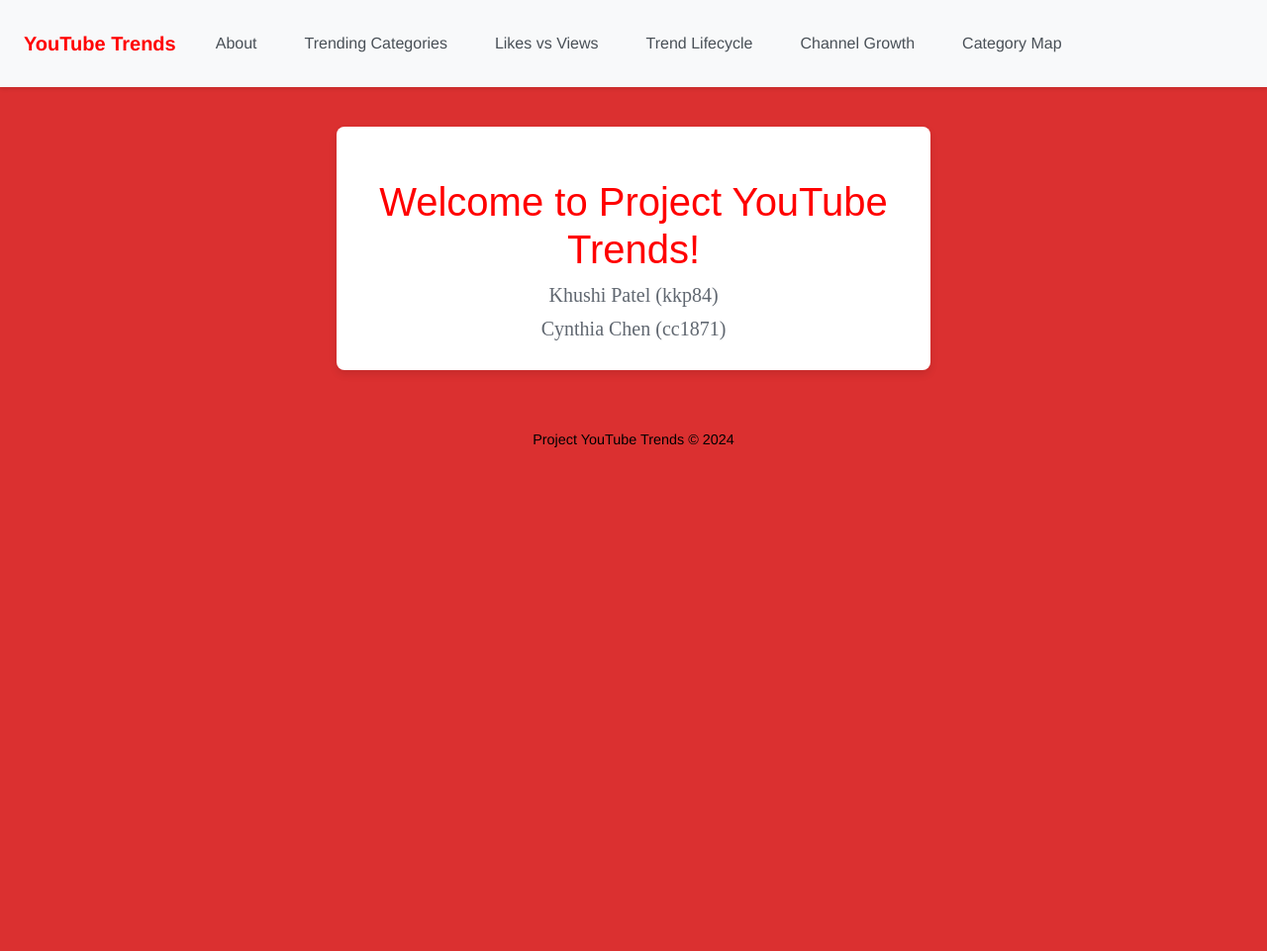
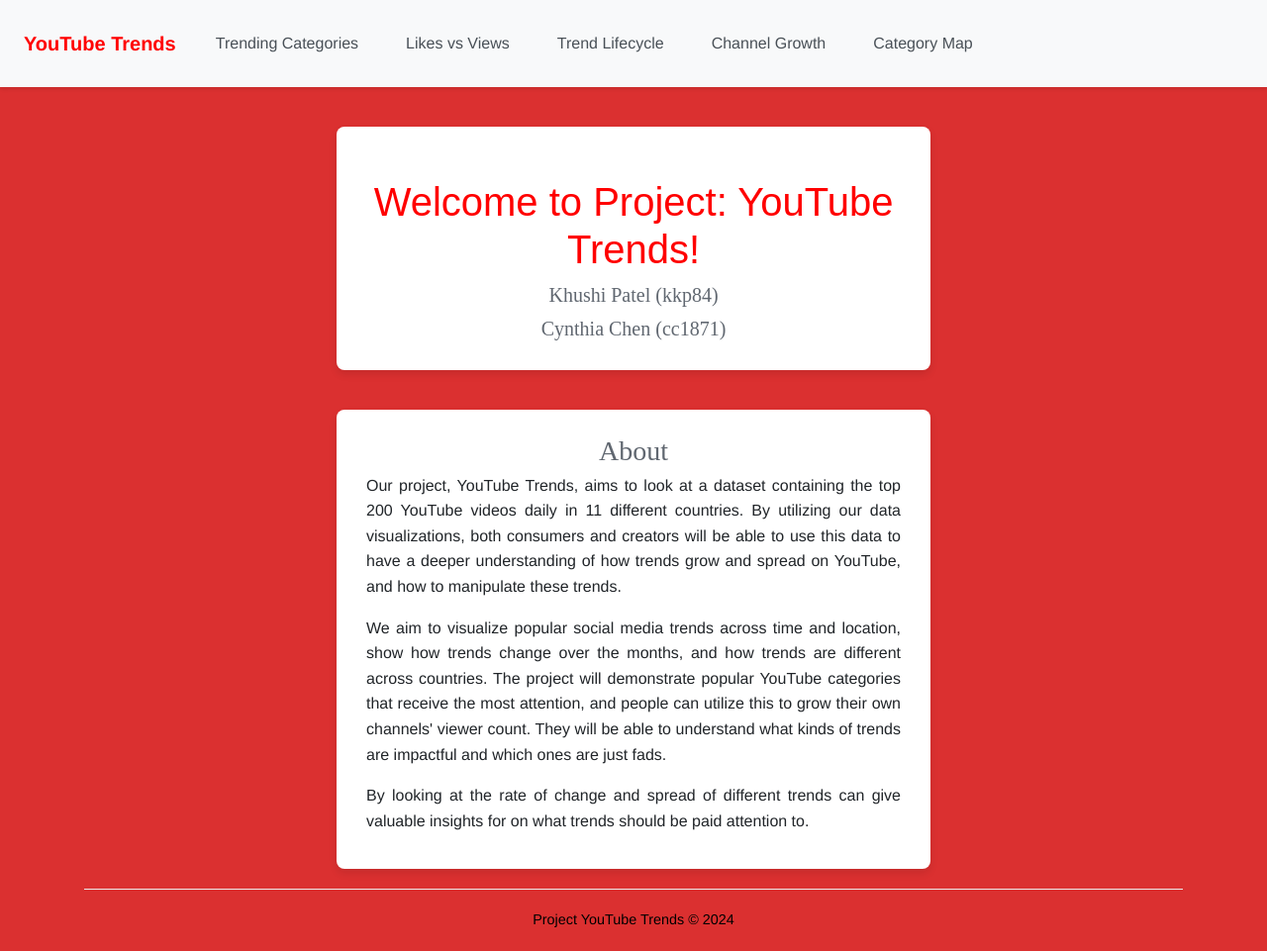
Before and after one commit to khushixxv/YouTube-Trends, a Flask app: page / in a window 1280 px wide. Shown: the whole page at 99% size. Before the commit the page ends 452 px from the top, so only its background shows below. Run offline with Flask 3, Linux system fonts and the light colour scheme; some libraries are stand-ins or nearby versions.

Commit message:
added the about section

```diff
--- a/app.py
+++ b/app.py
@@ -20,11 +20,12 @@
 
 @app.route('/trendlifecycle')
 def trendlifecycle():
-    return render_template('trendlifecylce.html')
+    return render_template('trendlifecycle.html')
 
 @app.route('/channelgrowth')
 def channelgrowth():
     return render_template('channelgrowth.html')
 
+
 if __name__ == '__main__':
     app.run(debug=True)
--- a/templates/about.html
+++ /dev/null
@@ -1,6 +0,0 @@
-{% extends "base.html" %}
-
-{% block content %}
-<h1>About</h1>
-<p>This is our project for DIVA</p>
-{% endblock %}
--- a/templates/base.html
+++ b/templates/base.html
@@ -22,9 +22,6 @@
         </button>
         <div class="collapse navbar-collapse" id="navbarNav" style="text-align: center;">
             <ul class="navbar-nav" style="width: 100%;">
-                <li class="nav-item active" style="margin: 0.5rem 1rem;">
-                    <a class="nav-link" href="#" style="color: #495057; transition: color 0.2s ease-in-out;">About</a>
-                </li>
                 <li class="nav-item" style="margin: 0.5rem 1rem;">
                     <a class="nav-link" href="{{ url_for('timeline') }}" style="color: #495057; transition: color 0.2s ease-in-out;">Trending Categories</a>
                 </li>
--- a/templates/index.html
+++ b/templates/index.html
@@ -4,15 +4,37 @@
 
 <style>
     body {
-        background-color: #db3030; /* Sets a light background color for the entire page */
+        background-color: #db3030; /* Sets a vibrant background color for the entire page */
         font-family: 'Helvetica Neue', Helvetica, Arial, sans-serif; /* Updates the font for the whole page */
     }
 
+    .header {
+        font-size: 20px;
+        color: #000; /* Black color for header text */
+        text-transform: uppercase; /* Uppercase text for a stylized header */
+        letter-spacing: 3px; /* Added letter-spacing */
+        word-spacing: 2px; /* Improved word spacing */
+        font-weight: bold;
+        border-bottom: 3px solid #000; /* Black border for underline */
+        padding-bottom: 10px;
+        margin-bottom: 40px; /* Added margin for spacing */
+        text-align: center; /* Centers the header */
+    }
+
     h1 {
-        color: red; /* Updates the main title color to a deep pink for more vibrance */
+        color: red; /* Maintains the main title color as red for vibrance */
         font-family: 'Arial', sans-serif; /* Ensures consistency in typography */
         text-align: center; /* Centers the title */
         margin-top: 2rem; /* Adds space at the top of the title */
+    }
+
+    .content, .about-content {
+        max-width: 600px; /* Limits the content width for better readability */
+        margin: 40px auto; /* Centers the content block horizontally and adds space at the top */
+        padding: 20px; /* Adds padding inside the content area */
+        background-color: #ffffff; /* Sets a white background for the content area */
+        box-shadow: 0 4px 8px rgba(0, 0, 0, 0.1); /* Adds a subtle shadow to lift the content off the page */
+        border-radius: 8px; /* Softens the corners of the content block */
     }
 
     h5 {
@@ -22,13 +44,20 @@
         margin: 10px 0; /* Adjusts spacing above and below the names */
     }
 
-    .content {
-        max-width: 600px; /* Limits the content width for better readability */
-        margin: 40px auto; /* Centers the content block horizontally and adds space at the top */
-        padding: 20px; /* Adds padding inside the content area */
-        background-color: #ffffff; /* Sets a white background for the content area */
-        box-shadow: 0 4px 8px rgba(0, 0, 0, 0.1); /* Adds a subtle shadow to lift the content off the page */
-        border-radius: 8px; /* Softens the corners of the content block */
+    h3 {
+        color: #606770; /* Updates the color to a softer gray */
+        font-family: 'Times New Roman', serif; /* Maintains the font style */
+        text-align: center; /* Centers the names */
+        margin: 5px 0; /* Adjusts spacing above and below the names */
+    }
+
+    .about-content {
+        text-align: justify; /* Justify aligns the text for better readability */
+        line-height: 1.6; /* Increased line height for better readability */
+        margin-bottom: 20px; /* Spacing between paragraphs */
+        margin-top: 0px;
+        padding-left: 30px;
+        padding-right: 30px;
     }
 
     footer {
@@ -36,14 +65,24 @@
         padding: 20px 0; /* Adds padding to the top and bottom */
         font-size: 0.9rem; /* Adjusts the font size for the footer */
         color: black; /* Sets the footer text color */
+        border-top: 1px solid #eaeaea; /* Adds a border to the top of the footer */
     }
 </style>
 
+
 <div class="content">
-    <h1>{% block title %}Welcome to Project YouTube Trends!{% endblock %}</h1>
+    <h1>Welcome to Project: YouTube Trends!</h1>
     <h5>Khushi Patel (kkp84)</h5>
     <h5>Cynthia Chen (cc1871)</h5>
     <!-- Additional content can go here -->
+</div>
+
+
+<div class="about-content">
+    <h3>About</h3>
+    <p>Our project, YouTube Trends, aims to look at a dataset containing the top 200 YouTube videos daily in 11 different countries. By utilizing our data visualizations, both consumers and creators will be able to use this data to have a deeper understanding of how trends grow and spread on YouTube, and how to manipulate these trends.</p>
+    <p>We aim to visualize popular social media trends across time and location, show how trends change over the months, and how trends are different across countries. The project will demonstrate popular YouTube categories that receive the most attention, and people can utilize this to grow their own channels' viewer count. They will be able to understand what kinds of trends are impactful and which ones are just fads.</p>
+    <p>By looking at the rate of change and spread of different trends can give valuable insights for on what trends should be paid attention to.</p>
 </div>
 
 <footer>
```
Also changed, not shown: 1 other file.
